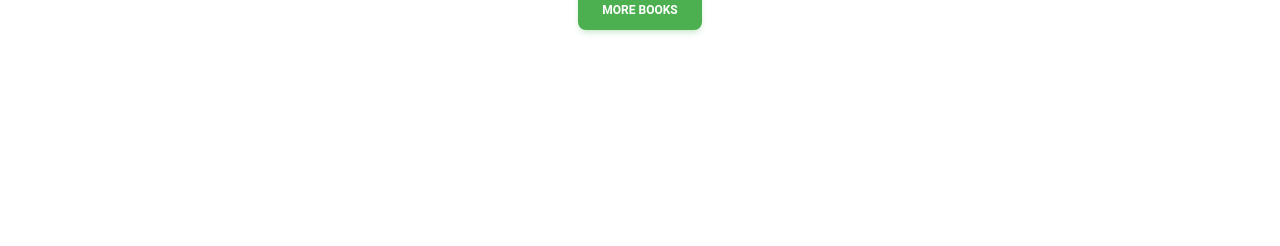
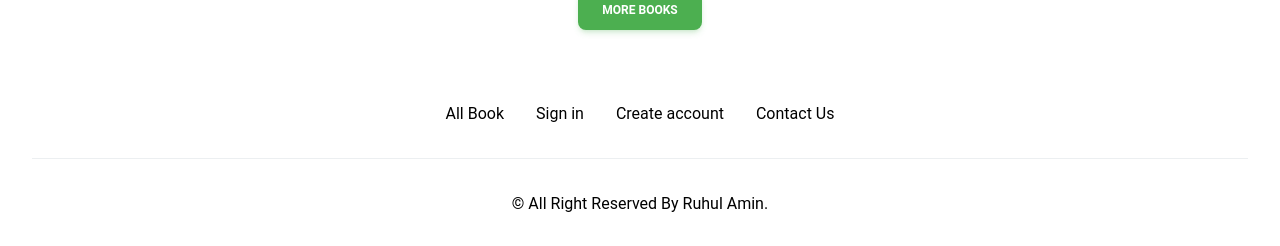
Before and after one commit to RuhulAmin3/book-catalog-frontend, a React (Vite) app: page / in a window 1280 px wide. Shown: the part 1413-1659 px from the top of the page. Before the commit the page ends 1483 px from the top, so only its background shows below. Built offline with nearby package versions, Linux system fonts and the light colour scheme.

Commit message:
footer section added in landing page

```diff
--- a/src/components/Footer.tsx
+++ b/src/components/Footer.tsx
@@ -0,0 +1,53 @@
+import { Typography } from "@material-tailwind/react";
+import { Link } from "react-router-dom";
+
+export default function Footer() {
+  return (
+    <footer className="w-full bg-white p-8">
+      <div className="flex flex-col flex-wrap items-center justify-center gap-y-6 gap-x-12 bg-white text-center md:justify-between">
+        <ul className="flex flex-wrap items-center gap-y-2 gap-x-8">
+          <li>
+            <Link
+              to="/all-books"
+              color="blue-gray"
+              className="font-normal transition-colors hover:text-green-500 focus:text-green-500"
+            >
+              All Book
+            </Link>
+          </li>
+          <li>
+            <Link
+              to="/login"
+              color="blue-gray"
+              className="font-normal transition-colors hover:text-green-500 focus:text-green-500"
+            >
+              Sign in
+            </Link>
+          </li>
+          <li>
+            <Link
+              to="/signup"
+              color="blue-gray"
+              className="font-normal transition-colors hover:text-green-500 focus:text-green-500"
+            >
+              Create account
+            </Link>
+          </li>
+          <li>
+            <Link
+              to="#"
+              color="blue-gray"
+              className="font-normal transition-colors hover:text-green-500 focus:text-green-500"
+            >
+              Contact Us
+            </Link>
+          </li>
+        </ul>
+      </div>
+      <hr className="my-8 border-blue-gray-50" />
+      <Typography color="green-gray" className="text-center font-normal">
+        &copy; All Right Reserved By Ruhul Amin.
+      </Typography>
+    </footer>
+  );
+}
--- a/src/layout/MainLayout.tsx
+++ b/src/layout/MainLayout.tsx
@@ -1,6 +1,6 @@
+import Footer from '../components/Footer'
 import HeaderNavbar from '../components/HeaderNavbar'
 import Searchbar from '../components/Searchbar'
-import Sidebar from '../components/Sidebar'
 import {Outlet} from "react-router-dom"
 const MainLayout = () => {
   return (
@@ -16,6 +16,7 @@ const MainLayout = () => {
             {/* </div> */}
          </div>
      </div>
+     <Footer/>
     </>
   )
 }
```
